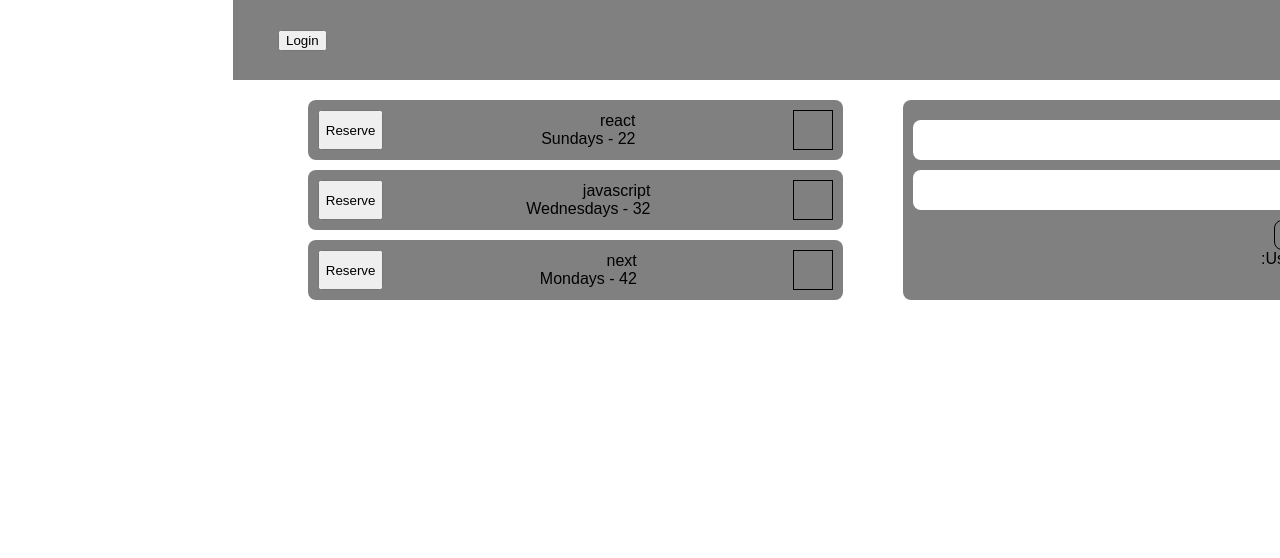
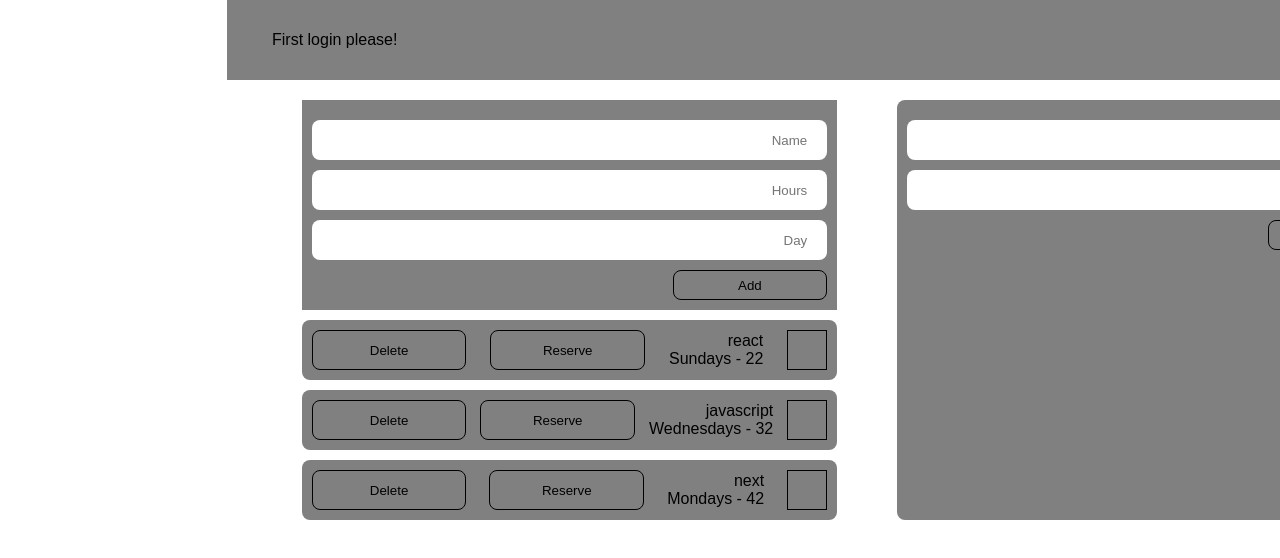
Before and after one commit to nima000006/react-training, a React (Create React App) app in the folder my-app/: page / in a window 1280 px wide. Shown: the top 558 px of the page. Built offline with nearby package versions, Linux system fonts and the light colour scheme.

Commit message:
update git

```diff
--- a/my-app/src/App.css
+++ b/my-app/src/App.css
@@ -7,3 +7,30 @@
 p{
     margin: 0
 }
+input{
+    height: 30px;
+    padding: 20px;
+    width: 100%;
+    border-radius: 8px;
+    border: none;
+    outline: none;
+    margin-top: 10px;
+
+}
+button {
+    width: 30%;
+    height: 30px;
+    paddin: 10px;
+    border-radius: 8px;
+    background: gray;
+    border: 1px solid #000;
+    outline: none;
+    margin-top: 10px;
+    cursor: pointer
+}
+.items-container-new{
+    display: flex;
+    flex-direction: column;
+    background: gray;
+    padding: 10px
+}
--- a/my-app/src/App.js
+++ b/my-app/src/App.js
@@ -5,56 +5,34 @@ import Content from "./component/Content";
 import Form from "./component/Form";
 const App = () => {
   const [isLoggedIn, setLoggedIn] = useState(false);
-    // const [myArray, setMyArray] = useState([
-    //     {
-    //       name: "nima",
-    //       age: 26,
-    //       email: "nima@nima.com",
-    //       id: "1",
-    //     },
-    //     {
-    //       name: "jacob",
-    //       age: 16,
-    //       email: "jacob@jacob.com",
-    //       id: "2",
-    //     },
-    //     {
-    //       name: "lale",
-    //       age: 24,
-    //       email: "lale@lale.com",
-    //       id: "3",
-    //     },
-    //   ])
-  // const deleteHandler = (id) => {
-  //     const updateArray = myArray.filter((item) => item.id !== id);
-  //     setMyArray(updateArray)
-  // };
-  // const [value, setValue] = useState(0)
-  // const clickHandler = (type) => {
-  //   if(type === "increase") setValue(value + 1);
-  //   else {
-  //     if(value > 0) setValue(value - 1);
-  //      else alert("impossible!!")
-  //   }
-
-  // }
-  const arrayCourses = [
-    {id: '1',name: "react", hours: 22, day:'Sundays', src:''},
-    {id: '2',name: "javascript", hours: 32, day:'Wednesdays', src:''},
-    {id: '3',name: "next", hours: 42, day:'Mondays', src:''}
-  ]
+  const [inputValue, setInputValue] = useState("");
+  const [arrayCourses, setArrayCourses] = useState([
+    { id: '1', name: "react", hours: 22, day: 'Sundays', src: '' },
+    { id: '2', name: "javascript", hours: 32, day: 'Wednesdays', src: '' },
+    { id: '3', name: "next", hours: 42, day: 'Mondays', src: '' }
+  ]);
+  const handleInputChange = (value) => {
+    setInputValue(value);
+  };
+  const handleDelete = (id) => {
+    // Filter out the item with the provided id
+    const updatedCourses = arrayCourses.filter(course => course.id !== id);
+    // Update the state with the filtered array
+    setArrayCourses(updatedCourses);
+  };
+  const handleAdd = (newCourse) => {
+    // Generate a unique id for the new course
+    const id = (Math.random() * 1000).toFixed(0).toString();
+    // Add the new course to the array
+    setArrayCourses([...arrayCourses, { ...newCourse, id }]);
+  };
   return (
     <>
-      {/* <Table array={myArray} deleteHandler={deleteHandler} />
-      <div style={{display: 'flex', justifyContent: 'center'}}>
-         <button onClick={() => clickHandler("increase")}>+</button>
-            <span>{value}</span>
-         <button onClick={() => clickHandler("decrease")}>-</button>
-      </div> */}
-      <Header isLoggedIn={isLoggedIn} setLoggedIn={setLoggedIn}/>
+
+      <Header isLoggedIn={isLoggedIn} setLoggedIn={setLoggedIn} inputValue={inputValue}/>
       <div className="container">
-          <Form isLoggedIn={isLoggedIn} setLoggedIn={setLoggedIn}/>
-          <Content data={arrayCourses}/>
+          <Form isLoggedIn={isLoggedIn} setLoggedIn={setLoggedIn} onInputChange={handleInputChange}/>
+          <Content data={arrayCourses} onDelete={handleDelete} onAdd={handleAdd}/>
       </div>
 
     </>
--- a/my-app/src/component/Content.jsx
+++ b/my-app/src/component/Content.jsx
@@ -1,8 +1,49 @@
-import React from "react";
+import React, {useState} from "react";
 import "./Content.css";
-const Content = ({ data }) => {
+const Content = ({ data, onDelete, onAdd }) => {
+
+  const [name, setName] = useState("");
+  const [hours, setHours] = useState("");
+  const [day, setDay] = useState("");
+  const handleAdd = () => {
+    // Call the onAdd function passed from the parent component
+    if (onAdd) {
+      onAdd({ name, hours, day });
+      // Clear input fields after adding
+      setName("");
+      setHours("");
+      setDay("");
+    }
+  };
+  const handleDelete = (id) => {
+    // Call the onDelete function passed from the parent component
+    if (onDelete) {
+      onDelete(id);
+    }
+  };
   return (
     <div className="content-container">
+       <div className="items-container-new">
+        <input
+          type="text"
+          placeholder="Name"
+          value={name}
+          onChange={(e) => setName(e.target.value)}
+        />
+        <input
+          type="number"
+          placeholder="Hours"
+          value={hours}
+          onChange={(e) => setHours(e.target.value)}
+        />
+        <input
+          type="text"
+          placeholder="Day"
+          value={day}
+          onChange={(e) => setDay(e.target.value)}
+        />
+        <button onClick={handleAdd}>Add</button>
+      </div>
       {data.map(({ id, src, name, hours, day }) => {
         return (
           <div key={id} className="items-container">
@@ -17,6 +58,7 @@ const Content = ({ data }) => {
               </div>
             </div>
             <button id={id}>Reserve</button>
+            <button onClick={() => handleDelete(id)}>Delete</button>
           </div>
         );
       })}
--- a/my-app/src/component/Form.jsx
+++ b/my-app/src/component/Form.jsx
@@ -1,7 +1,7 @@
 import React, { useState } from "react";
 import "./Form.css";
 
-const Form = ({ isLoggedIn, setLoggedIn }) => {
+const Form = ({ isLoggedIn, setLoggedIn, onInputChange }) => {
   const [username, setUsername] = useState("");
   const [password, setPassword] = useState("");
 
@@ -10,6 +10,9 @@ const Form = ({ isLoggedIn, setLoggedIn }) => {
     // Your login logic goes here
     setLoggedIn(!isLoggedIn);
 
+   // Pass the username value to the parent component
+    onInputChange(username);
+
     // Reset the form after submission
     setUsername("");
     setPassword("");
@@ -17,10 +20,7 @@ const Form = ({ isLoggedIn, setLoggedIn }) => {
 
   return (
     <div className="form-container">
-      {isLoggedIn ? (
-        <p>You are logged in</p>
-      ) : (
-        <>
+
           <form onSubmit={handleLogin}>
             <input
               onChange={(e) => setUsername(e.target.value)}
@@ -36,9 +36,8 @@ const Form = ({ isLoggedIn, setLoggedIn }) => {
             />
             <button type="submit">login</button>
           </form>
-          <p>{`Username: ${username} - Password: ${password}`}</p>
-        </>
-      )}
+
+
     </div>
   );
 };
--- a/my-app/src/component/Header.jsx
+++ b/my-app/src/component/Header.jsx
@@ -1,20 +1,15 @@
 import React from "react";
 import "./Header.css";
 
-const Header = ({ isLoggedIn, setLoggedIn }) => {
-  const handleLogin = () => {
-    setLoggedIn(true);
-  };
+const Header = ({ isLoggedIn, setLoggedIn, inputValue}) => {
 
   return (
     <div className="header">
       <p>dashboard</p>
       {isLoggedIn ? (
-        <p>You are logged in</p>
+        <p>{inputValue}</p>
       ) : (
-        <button type="button" onClick={handleLogin}>
-          Login
-        </button>
+        <p>!First login please</p>
       )}
     </div>
   );
```
